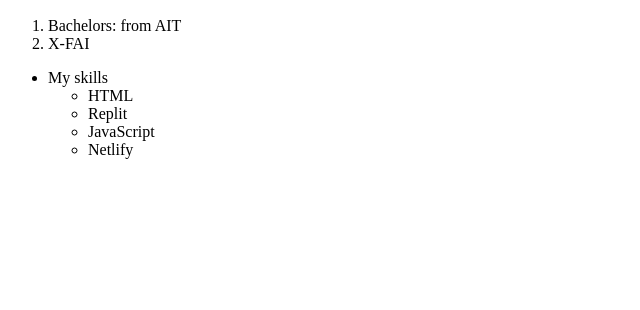
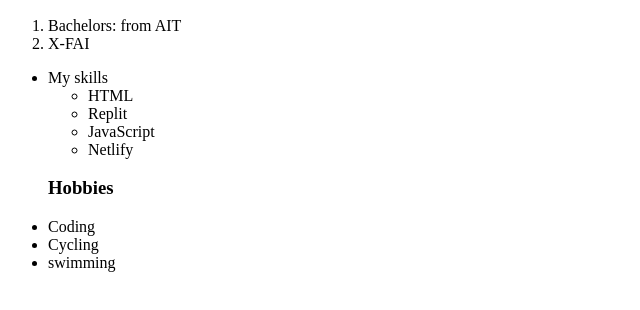
Before and after one commit to pankaj-gitcode/Portfolio-App-1, a plain HTML site: page index.html in a window 1280 px wide. Shown: the part 104-414 px from the top of the page, without its empty margins (0-640 px from the left). Drawn offline with Linux system fonts and the light colour scheme.

Commit message:
feat: added some more details

```diff
--- a/index.html
+++ b/index.html
@@ -23,5 +23,12 @@
                 <li>Netlify</li>
             </ul>
         </ul>
+
+        <ul>
+            <h3>Hobbies</h3>
+            <li>Coding</li>
+            <li>Cycling</li>
+            <li>swimming</li>
+        </ul>
 </body>
 </html>
```
